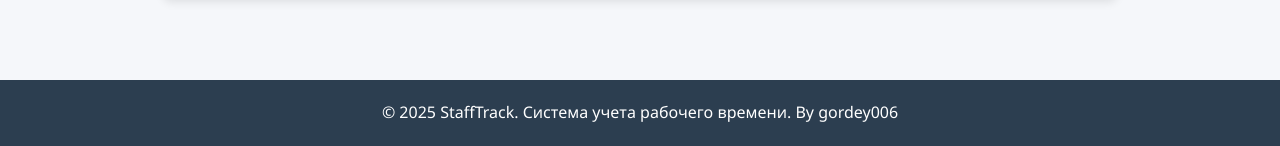
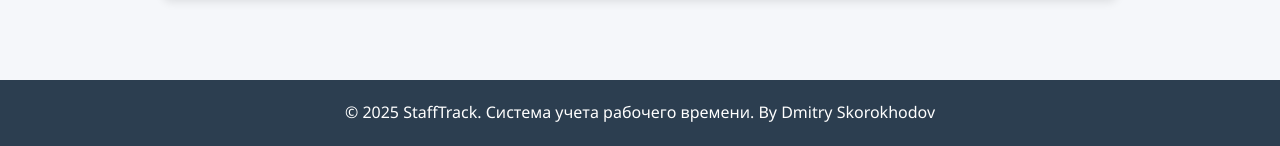
Before and after one commit to ze1den1/StaffTrack, a Flask app: page /workers in a window 1280 px wide. Shown: the part 666-812 px from the top of the page. Run offline with Flask 3, Linux system fonts and the light colour scheme; a user stored in the database is signed in; data comes from the database, SQL or seed files in the repository; data that the repository does not hold is empty.

Commit message:
Fixed some issues

```diff
--- a/templates/base.html
+++ b/templates/base.html
@@ -49,7 +49,7 @@
 
     <footer>
         <div class="footer-content">
-            <p>&copy; 2025 StaffTrack. Система учета рабочего времени. By gordey006</p>
+            <p>&copy; 2025 StaffTrack. Система учета рабочего времени. By Dmitry Skorokhodov</p>
         </div>
     </footer>
 </body>
--- a/templates/view_workers.html
+++ b/templates/view_workers.html
@@ -103,7 +103,7 @@
                                 <i class="fas fa-edit"></i>
                             </a>
                             {% if worker.id != current_user.id %}
-                            <form action="/delete_worker" method="POST"
+                            <form action="{{ url_for('delete_worker', user_id=worker.id) }}" method="POST"
                                   class="delete-form" onsubmit="return confirm('Вы уверены, что хотите удалить этого сотрудника?');">
                                 <button type="submit" class="btn-action btn-danger" title="Удалить">
                                     <i class="fas fa-trash"></i>
```
